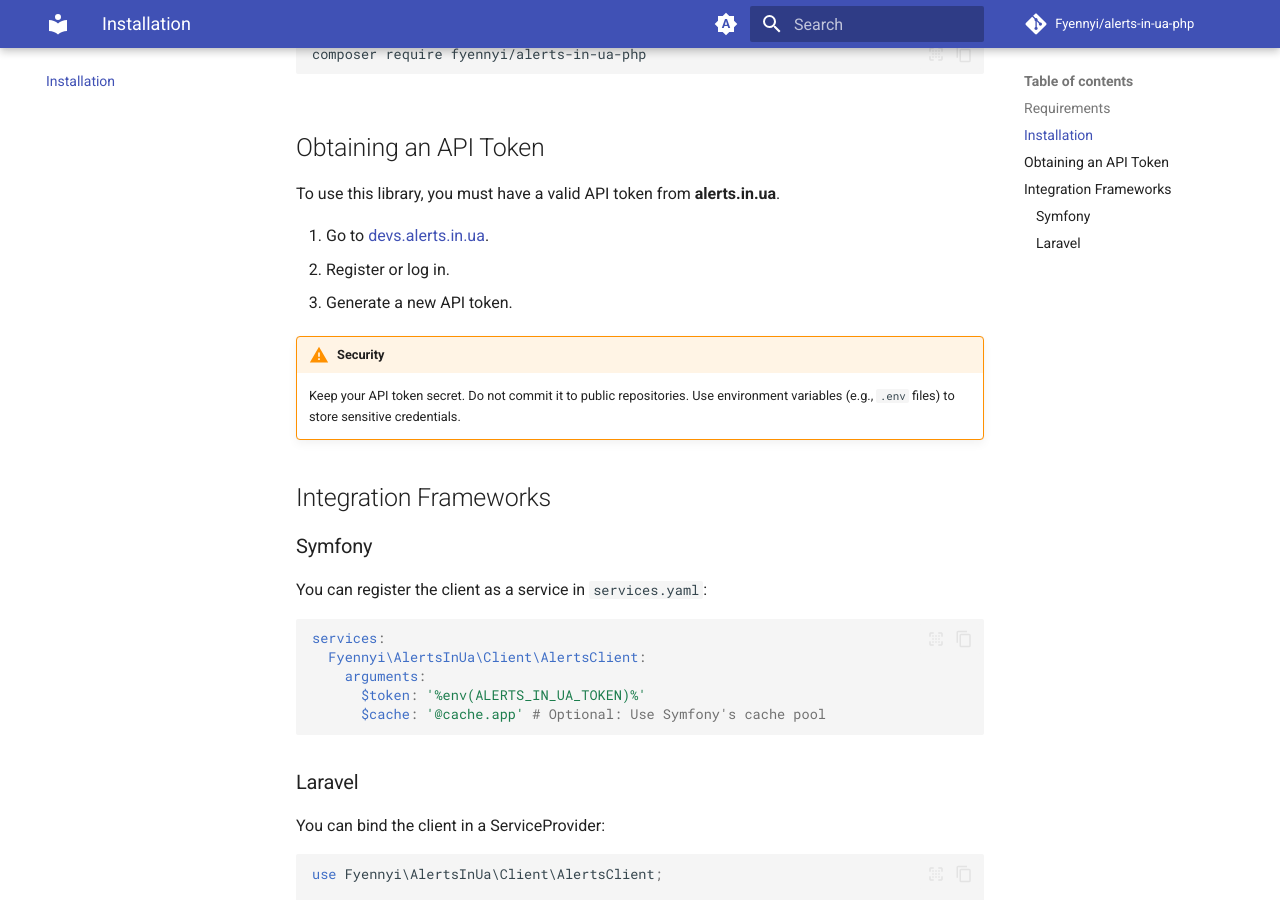
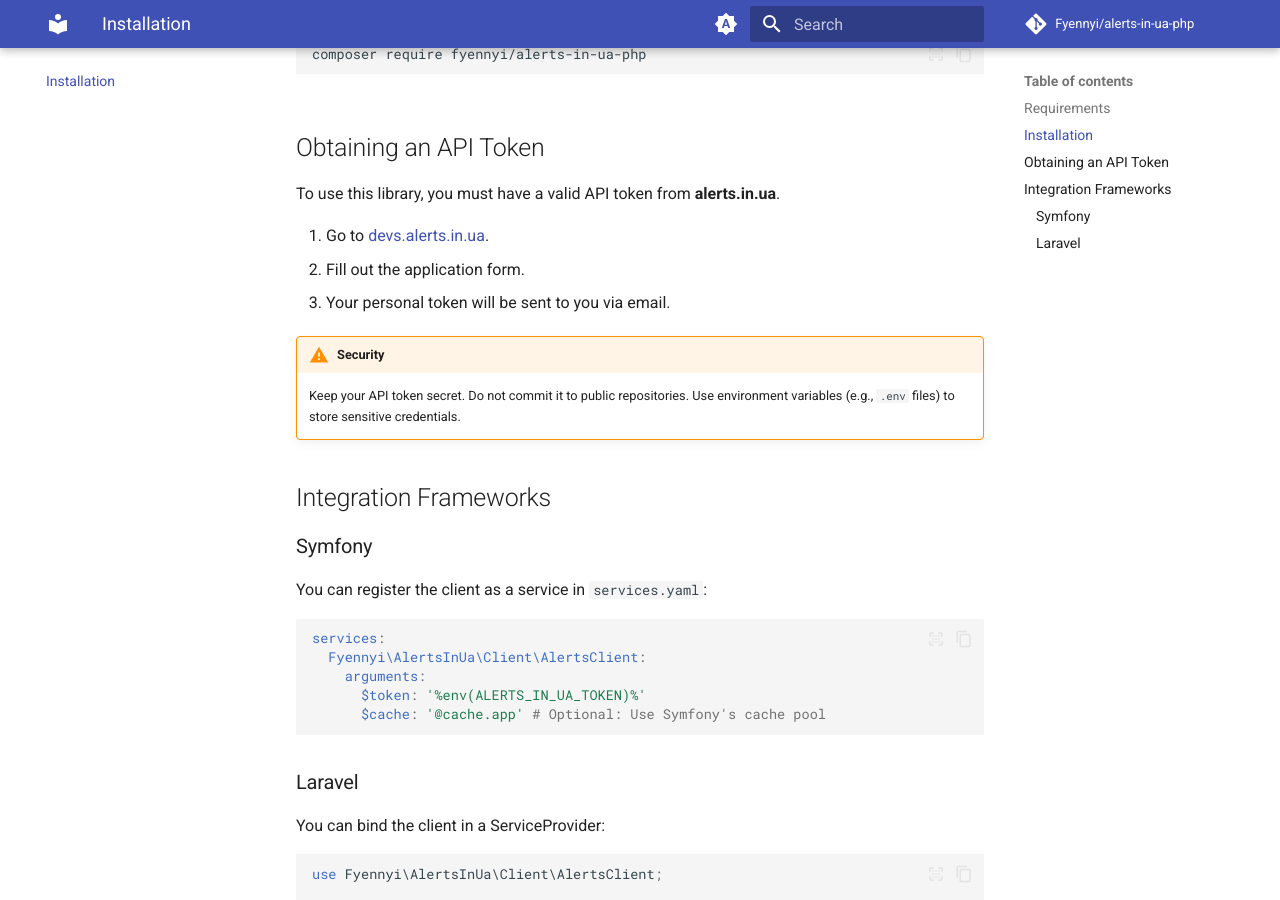
Before and after one commit to Fyennyi/alerts-in-ua-php, an MkDocs documentation site: the page built from docs/installation.md, in a window 1280 px wide and 900 px high, scrolled down 558 px. Built offline with MkDocs 1.6.1 and Material for MkDocs 9.7.7, drawn with Linux system fonts in a browser that asks for light colours; comment, search, counter and statistics services are not loaded.

Commit message:
docs: Correct API token obtaining instructions

```diff
--- a/docs/installation.md
+++ b/docs/installation.md
@@ -40,8 +40,8 @@
 To use this library, you must have a valid API token from **alerts.in.ua**.
 
 1. Go to [devs.alerts.in.ua](https://devs.alerts.in.ua/).
-2. Register or log in.
-3. Generate a new API token.
+2. Fill out the application form.
+3. Your personal token will be sent to you via email.
 
 !!! warning "Security"
     Keep your API token secret. Do not commit it to public repositories. Use environment variables (e.g., `.env` files) to store sensitive credentials.
```
